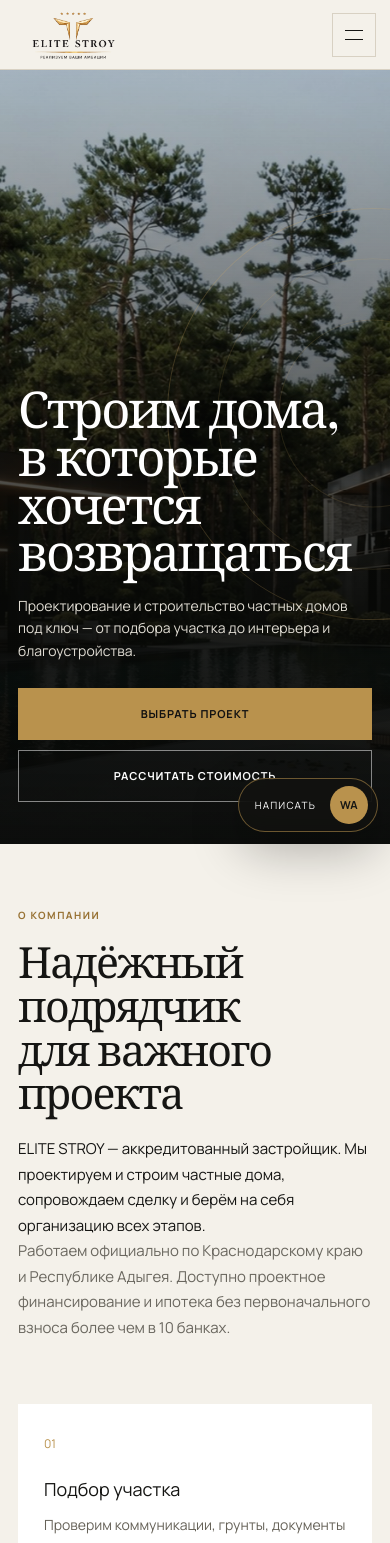
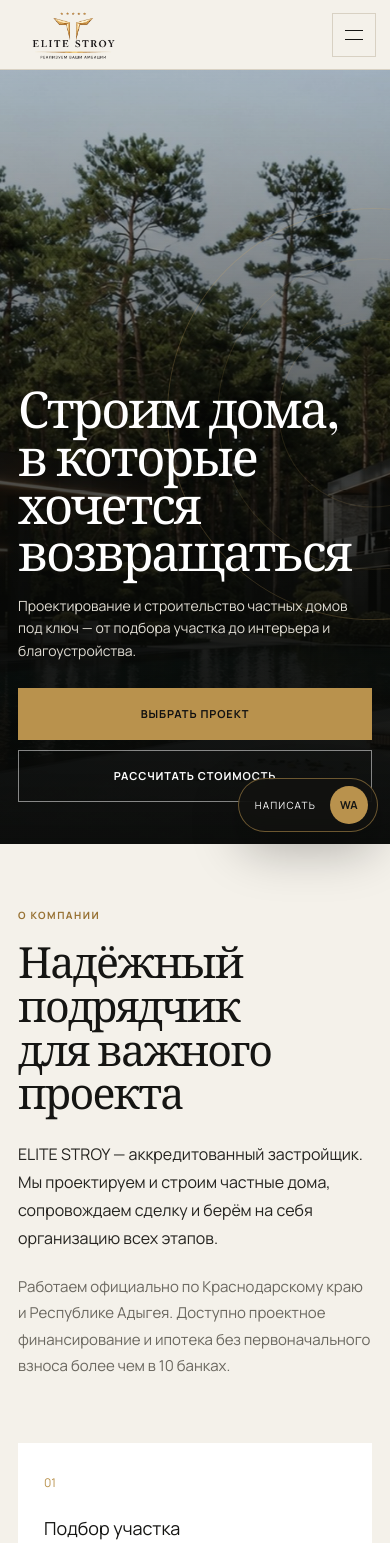
Before and after one commit to arutlistogannisan-art/elite-stroy-site, a Next.js app: page / in a window 390 px wide. Shown: the top 1543 px of the page. Built offline with nearby package versions, Linux system fonts and the light colour scheme.

Commit message:
Balance premium about section typography

```diff
--- a/app/globals.css
+++ b/app/globals.css
@@ -181,3 +181,19 @@ footer{padding:36px 5vw;background:#0e0e0c;color:white;display:flex;align-items:
   .hero-orbit,.hero-scroll span::after{animation:none}
   .header,.header nav,.menu-toggle span,.advantages article,.filters button{transition:none}
 }
+
+/* About section balance */
+.about{grid-template-columns:minmax(0,1.08fr) minmax(420px,.92fr);align-items:center;gap:clamp(70px,9vw,170px)}
+.about-copy{align-self:center;max-width:720px;padding:10px 0 10px 42px;border-left:1px solid rgba(185,146,77,.72);font-size:17px;line-height:1.85}
+.about-copy p{margin-bottom:22px}
+.about-copy p:first-child{font-size:18px;color:#24231f}
+.about-copy p:last-child{margin-bottom:0;color:#6a675f}
+@media(max-width:1000px){
+  .about{grid-template-columns:1fr;gap:42px}
+  .about-copy{max-width:760px;padding:4px 0 4px 30px}
+}
+@media(max-width:700px){
+  .about{gap:26px}
+  .about-copy{padding:0;border-left:0;font-size:15px;line-height:1.75}
+  .about-copy p:first-child{font-size:16px}
+}
```
Also changed, not shown: 3 other files (tests, documents, lock files or other folders).
